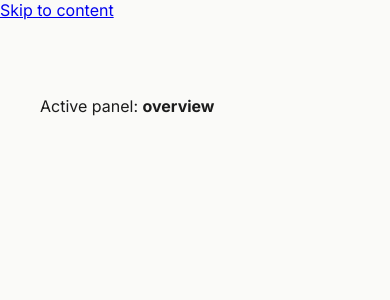
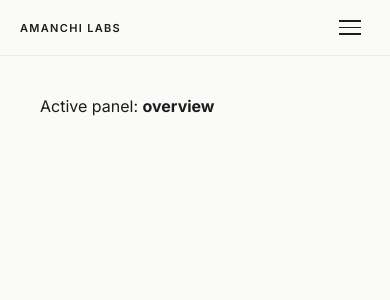
Before and after one commit to veerrajuamanchi/amanchilabs, a React (Vite) app: page / in a window 390 px wide. Shown: the top 300 px of the page. Built offline with nearby package versions, Linux system fonts and the light colour scheme.

Commit message:
feat: mobile navigation bar and overlay drawer

```diff
--- a/src/site/App.tsx
+++ b/src/site/App.tsx
@@ -1,5 +1,6 @@
 import { useHashRouter } from './hooks/useHashRouter'
 import { Sidebar } from './components/Sidebar'
+import { MobileNav } from './components/MobileNav'
 import { PanelShell } from './components/PanelShell'
 
 export default function App() {
@@ -7,6 +8,7 @@ export default function App() {
   return (
     <>
       <Sidebar activePanel={activePanel} navigate={navigate} />
+      <MobileNav activePanel={activePanel} navigate={navigate} />
       <PanelShell activePanel={activePanel}>
         <div style={{ padding: '40px', fontFamily: 'var(--font-ui)' }}>
           <p>Active panel: <strong>{activePanel}</strong></p>
--- /dev/null
+++ b/src/site/components/MobileNav.css
@@ -0,0 +1,90 @@
+.mobile-nav {
+  display: none;
+  position: fixed;
+  inset: 0 0 auto;
+  height: 56px;
+  background: var(--color-canvas);
+  border-bottom: 1px solid var(--color-line);
+  align-items: center;
+  justify-content: space-between;
+  padding: 0 20px;
+  z-index: 200;
+}
+
+.mobile-nav__brand {
+  font-family: var(--font-ui);
+  font-size: 11px;
+  font-weight: 600;
+  letter-spacing: 0.12em;
+  color: var(--color-ink);
+}
+
+.mobile-nav__toggle {
+  display: flex;
+  align-items: center;
+  justify-content: center;
+  min-width: 40px;
+  min-height: 40px;
+  padding: 8px;
+  background: none;
+  border: 0;
+  color: var(--color-ink);
+  cursor: pointer;
+}
+
+.mobile-nav__toggle:focus-visible,
+.mobile-drawer__item:focus-visible {
+  outline: 2px solid var(--color-ink);
+  outline-offset: -3px;
+}
+
+.mobile-nav__hamburger {
+  display: flex;
+  flex-direction: column;
+  gap: 5px;
+  width: 22px;
+}
+
+.mobile-nav__hamburger span {
+  display: block;
+  height: 1.5px;
+  background: currentColor;
+  transition: transform 200ms, opacity 200ms;
+}
+
+.mobile-nav__hamburger.is-open span:nth-child(1) { transform: translateY(6.5px) rotate(45deg); }
+.mobile-nav__hamburger.is-open span:nth-child(2) { opacity: 0; }
+.mobile-nav__hamburger.is-open span:nth-child(3) { transform: translateY(-6.5px) rotate(-45deg); }
+
+.mobile-drawer {
+  position: fixed;
+  inset: 56px 0 0;
+  background: var(--color-canvas);
+  z-index: 190;
+  padding: 24px 0;
+  overflow-y: auto;
+}
+
+.mobile-drawer__item {
+  display: block;
+  padding: 16px 24px;
+  font-family: var(--font-ui);
+  font-size: 18px;
+  font-weight: 400;
+  color: var(--color-muted);
+  text-decoration: none;
+  border-bottom: 1px solid var(--color-line);
+}
+
+.mobile-drawer__item.is-active {
+  color: var(--color-ink);
+  font-weight: 500;
+}
+
+@media (max-width: 1023px) {
+  .mobile-nav { display: flex; }
+}
+
+@media (prefers-reduced-motion: reduce) {
+  .mobile-nav__hamburger span { transition: none; }
+}
--- /dev/null
+++ b/src/site/components/MobileNav.tsx
@@ -0,0 +1,116 @@
+import { useEffect, useRef, useState } from 'react'
+import type { KeyboardEvent, SyntheticEvent } from 'react'
+import type { PanelId } from '../hooks/useHashRouter'
+import './MobileNav.css'
+
+type Props = { activePanel: PanelId; navigate: (panel: PanelId) => void }
+
+const NAV_ITEMS: { id: PanelId; label: string }[] = [
+  { id: 'overview', label: 'Overview' },
+  { id: 'wealth', label: 'WealthPrivate' },
+  { id: 'derma', label: 'DermaPrivate' },
+  { id: 'principles', label: 'Principles' },
+  { id: 'contact', label: 'Contact' },
+]
+
+export function MobileNav({ activePanel, navigate }: Props) {
+  const [open, setOpen] = useState(false)
+  const toggleRef = useRef<HTMLButtonElement>(null)
+  const drawerRef = useRef<HTMLDivElement>(null)
+
+  useEffect(() => {
+    if (!open) return
+
+    const drawer = drawerRef.current
+    const main = document.getElementById('main-content')
+    main?.setAttribute('inert', '')
+    drawer?.querySelector<HTMLAnchorElement>('a')?.focus()
+
+    function onKeyDown(event: globalThis.KeyboardEvent) {
+      if (event.key === 'Escape') {
+        event.preventDefault()
+        setOpen(false)
+        return
+      }
+      if (event.key !== 'Tab' || !drawer) return
+
+      const links = Array.from(drawer.querySelectorAll<HTMLAnchorElement>('a'))
+      if (!links.length) return
+      const first = links[0]
+      const last = links[links.length - 1]
+      if (event.shiftKey && document.activeElement === first) {
+        event.preventDefault()
+        last.focus()
+      } else if (!event.shiftKey && document.activeElement === last) {
+        event.preventDefault()
+        first.focus()
+      }
+    }
+
+    window.addEventListener('keydown', onKeyDown)
+    return () => {
+      window.removeEventListener('keydown', onKeyDown)
+      main?.removeAttribute('inert')
+      toggleRef.current?.focus()
+    }
+  }, [open])
+
+  // Hash changes can also come from browser back and forward.
+  useEffect(() => { setOpen(false) }, [activePanel])
+
+  useEffect(() => {
+    const media = window.matchMedia('(max-width: 1023px)')
+    function onWidthChange() { if (!media.matches) setOpen(false) }
+    media.addEventListener('change', onWidthChange)
+    return () => media.removeEventListener('change', onWidthChange)
+  }, [])
+
+  function handleNavClick(event: SyntheticEvent<HTMLAnchorElement>, id: PanelId) {
+    event.preventDefault()
+    navigate(id)
+    setOpen(false)
+  }
+
+  function handleNavKeyDown(event: KeyboardEvent<HTMLAnchorElement>, id: PanelId) {
+    if (event.key === ' ') handleNavClick(event, id)
+  }
+
+  return (
+    <>
+      <header className="mobile-nav">
+        <span className="mobile-nav__brand">AMANCHI LABS</span>
+        <button
+          ref={toggleRef}
+          className="mobile-nav__toggle"
+          type="button"
+          aria-label={open ? 'Close navigation menu' : 'Open navigation menu'}
+          aria-expanded={open}
+          aria-controls="mobile-drawer"
+          onClick={() => setOpen(value => !value)}
+        >
+          <span className={`mobile-nav__hamburger${open ? ' is-open' : ''}`} aria-hidden="true">
+            <span /><span /><span />
+          </span>
+        </button>
+      </header>
+      {open && (
+        <div ref={drawerRef} className="mobile-drawer" id="mobile-drawer" role="dialog" aria-label="Navigation menu" aria-modal="true">
+          <nav aria-label="Primary navigation">
+            {NAV_ITEMS.map(({ id, label }) => (
+              <a
+                key={id}
+                href={'#' + id}
+                className={`mobile-drawer__item${activePanel === id ? ' is-active' : ''}`}
+                aria-current={activePanel === id ? 'page' : undefined}
+                onClick={event => handleNavClick(event, id)}
+                onKeyDown={event => handleNavKeyDown(event, id)}
+              >
+                {label}
+              </a>
+            ))}
+          </nav>
+        </div>
+      )}
+    </>
+  )
+}
--- a/src/site/components/PanelShell.css
+++ b/src/site/components/PanelShell.css
@@ -14,6 +14,6 @@
   overflow-x: hidden;
 }
 
-@media (max-width: 767px) {
+@media (max-width: 1023px) {
   .panel-shell { inset: 56px 0 0; }
 }
--- a/src/site/components/Sidebar.css
+++ b/src/site/components/Sidebar.css
@@ -63,6 +63,6 @@
   color: var(--color-muted);
 }
 
-@media (max-width: 767px) {
+@media (max-width: 1023px) {
   .sidebar { display: none; }
 }
```
